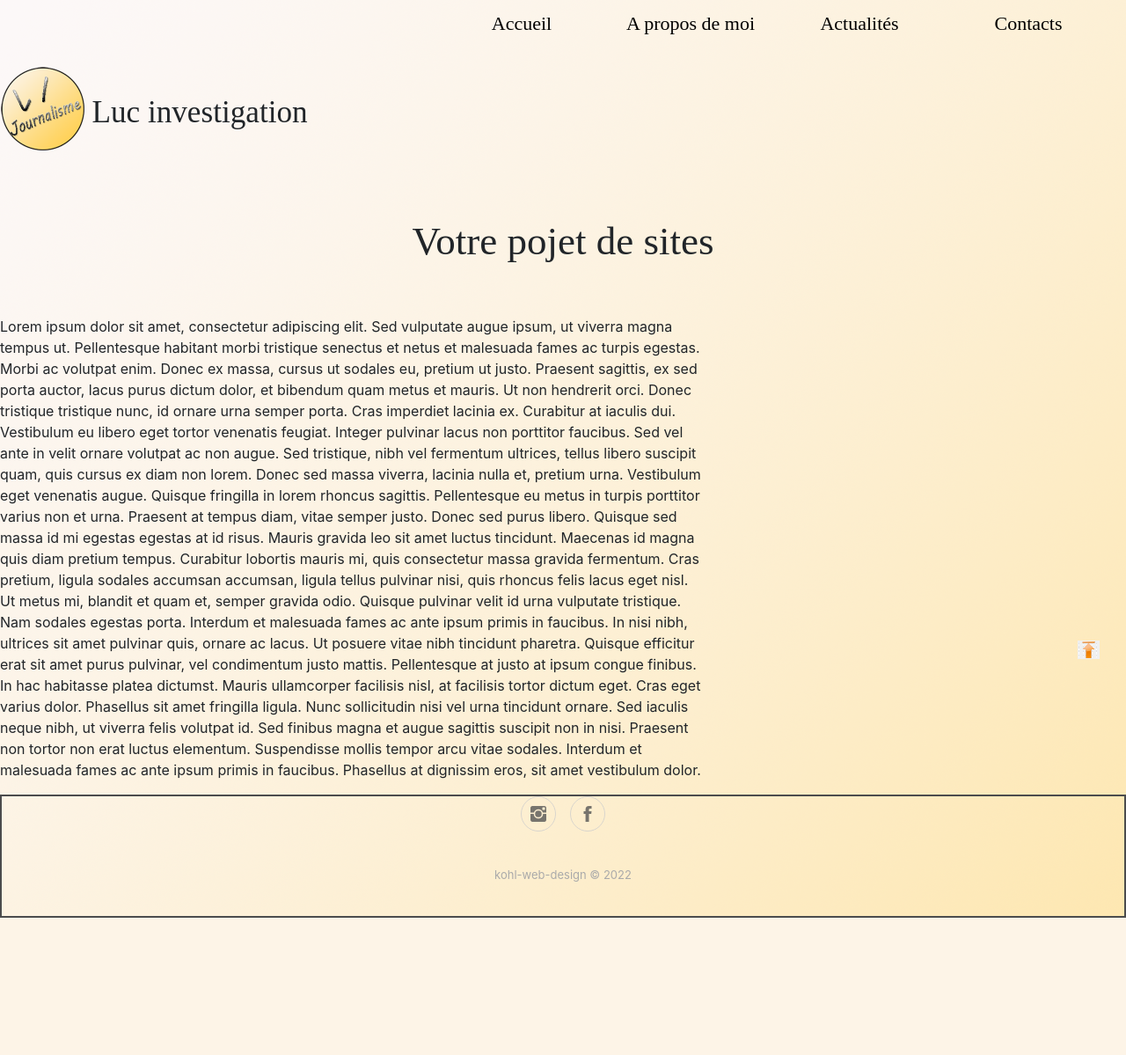
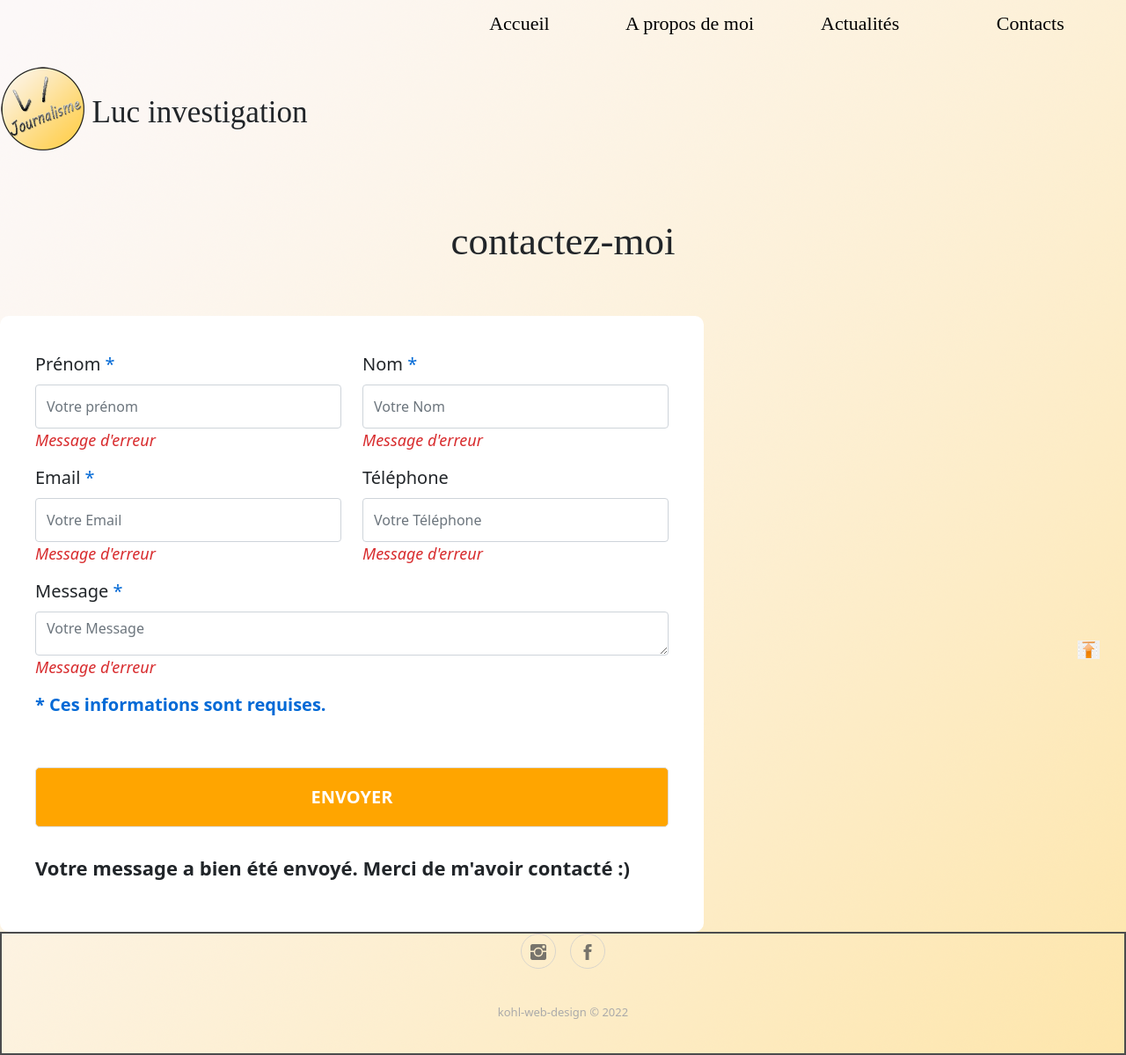
Before and after one commit to geeks1753/blog-luc, a PHP site: page /contact.php in a window 1280 px wide. Shown: the whole page at 88% size. Before the commit the page ends 1043 px from the top, so only its background shows below. Run offline with PHP 8.4, Linux system fonts and the light colour scheme.

Commit message:
first commit

```diff
--- a/contact.php
+++ b/contact.php
@@ -15,19 +15,45 @@
         ?>
 
     </header>
-        <div class="titre">Votre pojet de sites</div>
+    <div class="titre">contactez-moi</div>
     <div class="box">
-
-            <p>
-
-
-                Lorem ipsum dolor sit amet, consectetur adipiscing elit. Sed vulputate augue ipsum, ut viverra magna tempus ut. Pellentesque habitant morbi tristique senectus et netus et malesuada fames ac turpis egestas. Morbi ac volutpat enim. Donec ex massa, cursus ut sodales eu, pretium ut justo. Praesent sagittis, ex sed porta auctor, lacus purus dictum dolor, et bibendum quam metus et mauris. Ut non hendrerit orci. Donec tristique tristique nunc, id ornare urna semper porta. Cras imperdiet lacinia ex. Curabitur at iaculis dui. Vestibulum eu libero eget tortor venenatis feugiat. Integer pulvinar lacus non porttitor faucibus. Sed vel ante in velit ornare volutpat ac non augue.
-
-                Sed tristique, nibh vel fermentum ultrices, tellus libero suscipit quam, quis cursus ex diam non lorem. Donec sed massa viverra, lacinia nulla et, pretium urna. Vestibulum eget venenatis augue. Quisque fringilla in lorem rhoncus sagittis. Pellentesque eu metus in turpis porttitor varius non et urna. Praesent at tempus diam, vitae semper justo. Donec sed purus libero. Quisque sed massa id mi egestas egestas at id risus. Mauris gravida leo sit amet luctus tincidunt. Maecenas id magna quis diam pretium tempus. Curabitur lobortis mauris mi, quis consectetur massa gravida fermentum. Cras pretium, ligula sodales accumsan accumsan, ligula tellus pulvinar nisi, quis rhoncus felis lacus eget nisl. Ut metus mi, blandit et quam et, semper gravida odio. Quisque pulvinar velit id urna vulputate tristique. Nam sodales egestas porta.
-
-                Interdum et malesuada fames ac ante ipsum primis in faucibus. In nisi nibh, ultrices sit amet pulvinar quis, ornare ac lacus. Ut posuere vitae nibh tincidunt pharetra. Quisque efficitur erat sit amet purus pulvinar, vel condimentum justo mattis. Pellentesque at justo at ipsum congue finibus. In hac habitasse platea dictumst. Mauris ullamcorper facilisis nisl, at facilisis tortor dictum eget. Cras eget varius dolor. Phasellus sit amet fringilla ligula. Nunc sollicitudin nisi vel urna tincidunt ornare. Sed iaculis neque nibh, ut viverra felis volutpat id. Sed finibus magna et augue sagittis suscipit non in nisi. Praesent non tortor non erat luctus elementum. Suspendisse mollis tempor arcu vitae sodales. Interdum et malesuada fames ac ante ipsum primis in faucibus. Phasellus at dignissim eros, sit amet vestibulum dolor.
-            </p>
-
+        <form id="contact-form" method="post" action="" role="form">
+            <div class="row">
+                <div class="col-lg-6">
+                    <label for="firstname" class="form-label">Prénom <span class="blue">*</span></label>
+                    <input id="firstname" type="text" name="firstname" class="form-control" placeholder="Votre prénom">
+                    <p class="comments">Message d'erreur</p>
+                </div>
+                <div class="col-lg-6">
+                    <label for="name" class="form-label">Nom <span class="blue">*</span></label>
+                    <input id="name" type="text" name="name" class="form-control" placeholder="Votre Nom">
+                    <p class="comments">Message d'erreur</p>
+                </div>
+                <div class="col-lg-6">
+                    <label for="email" class="form-label">Email <span class="blue">*</span></label>
+                    <input id="email" type="text" name="email" class="form-control" placeholder="Votre Email">
+                    <p class="comments">Message d'erreur</p>
+                </div>
+                <div class="col-lg-6">
+                    <label for="phone" class="form-label">Téléphone</label>
+                    <input id="phone" type="text" name="phone" class="form-control" placeholder="Votre Téléphone">
+                    <p class="comments">Message d'erreur</p>
+                </div>
+                <div>
+                    <label for="message" class="form-label">Message <span class="blue">*</span></label>
+                    <textarea id="message" name="message" class="form-control" placeholder="Votre Message" rows="4"></textarea>
+                    <p class="comments">Message d'erreur</p>
+                </div>
+                <div>
+                    <p class="blue"><strong>* Ces informations sont requises.</strong></p>
+                </div>
+                <div>
+                    <input type="submit" class="button1" value="Envoyer">
+                </div>
+            </div>
+            <p class="thank-you">Votre message a bien été envoyé. Merci de m'avoir contacté :)</p>
+        </form>
+    </div>
 
     <footer>
         <?php
--- a/fonctions.php
+++ b/fonctions.php
@@ -40,9 +40,11 @@ class site
 			<meta http-equiv="X-UA-Compatible" content="IE=edge">
 			<meta name="viewport" content="width=device-width, initial-scale=1.0">
 			<meta name="description" content="Luc investigation journaliste catastrophe naturelle incendie inondation seisme tremblement de terre feu ">
-			<link rel="stylesheet" href="https://cdnjs.cloudflare.com/ajax/libs/twitter-bootstrap/4.1.3/css/bootstrap.min.css">
 			<link rel="stylesheet" href="https://cdnjs.cloudflare.com/ajax/libs/ionicons/2.0.1/css/ionicons.min.css">
 			<link rel="stylesheet" href="style1.css" />
+			<script src="https://ajax.googleapis.com/ajax/libs/jquery/3.6.0/jquery.min.js"></script>
+			<link href="https://cdn.jsdelivr.net/npm/bootstrap@5.1.1/dist/css/bootstrap.min.css" rel="stylesheet">
+			<script src="https://cdn.jsdelivr.net/npm/bootstrap@5.1.1/dist/js/bootstrap.bundle.min.js"></script>
 			<title>luc investigation</title>
 		</head>
 	<?php
@@ -84,31 +86,3 @@ class site
 <?php
 	}
 }
-
-/*
-?>
-
-
-<?php // creation de la fonction du footer
-
-class foot {
-
-	function footer (){
-?>
-		<footer>
-						<div class="footer-basic">
-						<div class="social"><a href="#"><i class="icon ion-social-instagram"></i></a><a href="https://www.facebook.com/"target="_blank"><i class="icon ion-social-facebook"></i></a></div>
-
-						<div id="scroll_to_top">
-							<a href="#top"><img src="images/scrolltop.png" alt="Retourner en haut" /></a>
-						</div>
-						<div class="copyright"> kohl-web-design © 2022</div>
-						</div>
-		</footer>
-
-<?php
-}
-
-
-}
-?>*/
--- a/style1.css
+++ b/style1.css
@@ -207,37 +169,62 @@ aside {
     right: 0;
 }
 
-@keyframes fondu-in-out {
-    0% {
-        opacity: 1;
-    }
-
-    25% {
-        opacity: 1;
-    }
-
-    75% {
-        opacity: 0;
-    }
-
-    100% {
-        opacity: 0;
-    }
+/*formulaire*/
+.box1 {
+    margin: 70px 0px;
 }
 
-#conteneur img.image-de-dessus {
-    animation-name: fondu-in-out;
-    animation-timing-function: ease;
-    animation-iteration-count: infinite;
-    animation-duration: 7s;
-    animation-direction: alternate;
+#contact-form {
+    font-size: 20px;
+    background: #fff;
+    padding: 40px;
+    border-radius: 10px;
+}
+
+.blue {
+    color: #0069d6;
+}
+.form-control {
+    height: 50px;
+    font-size: 18px;
+}
+#contact-form input[type=submit] {
+    margin: 40px auto 0px;
+    display: block;
+}
+.comments {
+    font-style: italic;
+    font-size: 18px;
+    color: #d82c2e;
+    height: 25px
+}
+#contact-form .thank-you {
+    text-align: center;
+    margin-top: 15px;
+    font-weight: bold;
+    font-size: 22px;
+}
+.button1 {
+    border: 1px solid #ddd;
+    background: #ffa500;
+    color: #fff;
+    width: 100%;
+    font-weight: bold;
+    text-transform: uppercase;
+    padding: 18px;
+    border-radius: 5px;
+    transition: all 0.3s ease-in 0s;
+}
+.button1:hover {
+    background: #333;
+    border-color: #ffa500;
 }
 
 
 /*footer*/
 
 .reseau>a {
-    float: right;
+    /*float: right;-*/
     font-size: 24px;
     width: 40px;
     height: 40px;
```
Also changed, not shown: other parts of style1.css (+1 -39 lines). Lines whose indentation alone changed are shown as unchanged.
